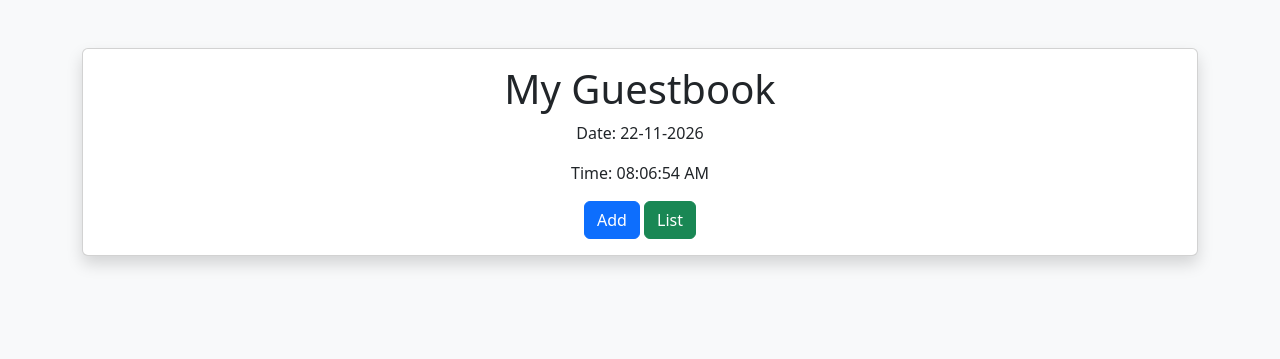
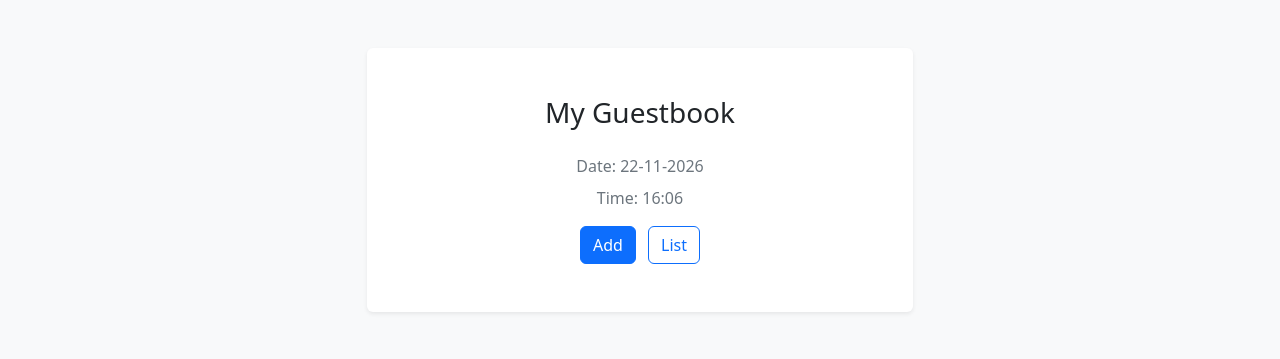
Before and after one commit to afiqahsyamimi/lab6_a223510, a PHP site: page / in a window 1280 px wide. Shown: the top 359 px of the page. Run offline with PHP 8.4, Linux system fonts and the light colour scheme.

Commit message:
Create database for guestbook

```diff
--- /dev/null
+++ b/lab-6/db.php
@@ -0,0 +1,6 @@
+<?php
+$servername = "lrgs.ftsm.ukm.my";
+$username = "a223510";
+$password = "bigorangefox";
+$dbname = "a223510";
+?>
--- a/lab-6/index.php
+++ b/lab-6/index.php
@@ -1,3 +1,6 @@
+<?php
+date_default_timezone_set('Asia/Kuala_Lumpur');
+?>
 <!DOCTYPE html>
 <html>
 <head>
@@ -8,21 +11,20 @@
 </head>
 <body class="bg-light">
 
-    <div class="container mt-5">
-        <div class="card shadow">
-            <div class="card-body text-center">
-                <h1>My Guestbook</h1>
-
-                <p>
-                    Date: <?=  date("d-m-Y"); ?>
-                </p>
-
-                <p>
-                    Time: <?= date("h:i:s A") ?>
-                </p>
-
-                <a href="form.php" class="btn btn-primary">Add</a>
-                <a href="list.php" class="btn btn-success">List</a>
+    <div class="container py-5">
+        <div class="row">
+            <div class="col-12 col-md-8 col-lg-6 mx-auto">
+                <div class="card border-0 shadow-sm">
+                    <div class="card-body p-4 p-md-5 text-center">
+                        <h1 class="h3 card-title mb-4">My Guestbook</h1>
+                        <p class="text-secondary mb-2">Date: <?= date("d-m-Y"); ?></p>
+                        <p class="text-secondary bm-4">Time: <?= date("H:i"); ?></p>
+                    <div>
+                    <a class="btn btn-primary me-2" href="form.php">Add</a>
+                    <a class="btn btn-outline-primary" href="list.php">List</a>
+                </div>
             </div>
         </div>
     </div>
+</div>
+</div>
```
